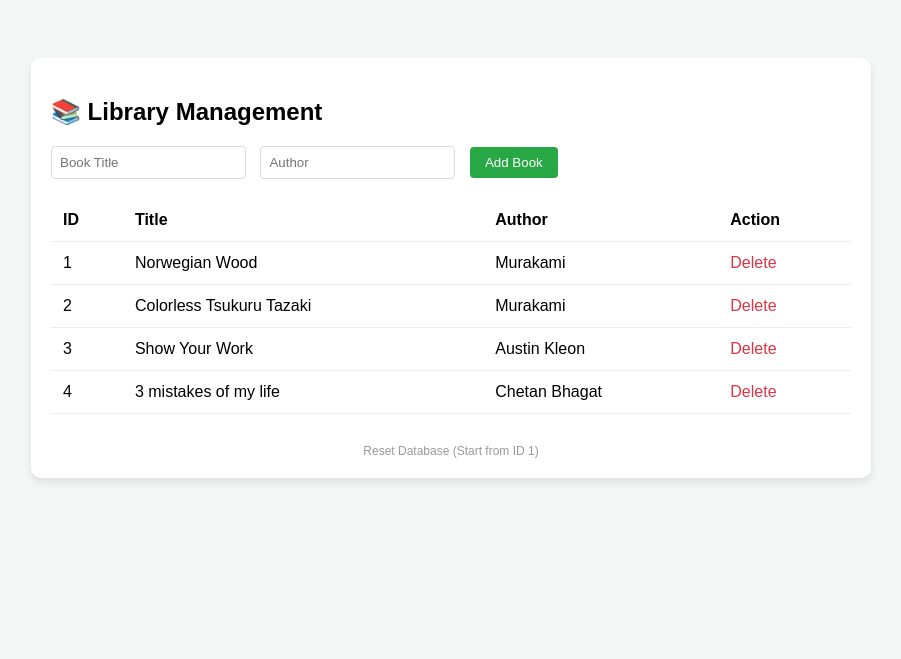
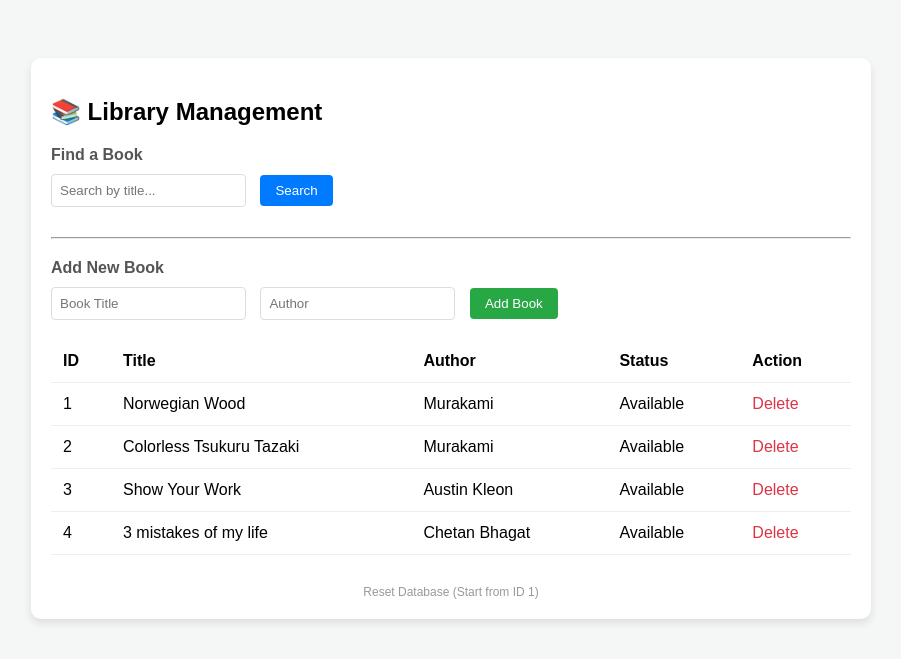
Before and after one commit to ranvirw18/LibraryProject, a Flask app: page / in a window 1280 px wide. Shown: the top 659 px of the page, without its empty margins (189-1090 px from the left). Run offline with Flask 3, Linux system fonts and the light colour scheme; data comes from the database, SQL or seed files in the repository; both versions use the stored data as it was after the commit.

Commit message:
updated interface for search

```diff
--- a/app.py
+++ b/app.py
@@ -6,8 +6,13 @@ database.connect_db()
 
 @app.route('/')
 def index():
+    # 1. Get the search term from the URL (e.g., /?search=Hobbit)
     query = request.args.get('search')
+
+    # 2. Pass the query to the database function
+    # Note: Ensure your database.get_books function uses "WHERE title LIKE ?"
     books = database.get_books(query)
+
     return render_template('index.html', books=books)
 
 @app.route('/add', methods=['POST'])
--- a/templates/index.html
+++ b/templates/index.html
@@ -7,16 +7,31 @@
         .card { background: white; padding: 20px; border-radius: 10px; box-shadow: 0 4px 8px rgba(0,0,0,0.1); max-width: 800px; margin: auto; }
         input { padding: 8px; margin-right: 10px; border: 1px solid #ddd; border-radius: 4px; }
         button { padding: 8px 15px; background: #28a745; color: white; border: none; cursor: pointer; border-radius: 4px; }
+        .btn-search { background: #007bff; }
+        .btn-clear { background: #6c757d; text-decoration: none; font-size: 13px; padding: 8px 12px; border-radius: 4px; color: white; }
         table { width: 100%; margin-top: 20px; border-collapse: collapse; }
         th, td { padding: 12px; border-bottom: 1px solid #eee; text-align: left; }
         .del-link { color: #dc3545; text-decoration: none; }
         .reset-link { display: block; margin-top: 30px; text-align: center; color: #999; text-decoration: none; font-size: 12px; }
+        .section-header { margin-top: 20px; margin-bottom: 10px; font-weight: bold; color: #555; }
     </style>
 </head>
 <body>
     <div class="card">
         <h2>📚 Library Management</h2>
 
+        <div class="section-header">Find a Book</div>
+        <form action="/" method="GET" style="margin-bottom: 30px;">
+            <input type="text" name="search" placeholder="Search by title..." value="{{ request.args.get('search', '') }}">
+            <button type="submit" class="btn-search">Search</button>
+            {% if request.args.get('search') %}
+                <a href="/" class="btn-clear">Clear Search</a>
+            {% endif %}
+        </form>
+
+        <hr>
+
+        <div class="section-header">Add New Book</div>
         <form action="/add" method="POST">
             <input type="text" name="title" placeholder="Book Title" required>
             <input type="text" name="author" placeholder="Author" required>
@@ -24,17 +39,24 @@
         </form>
 
     <table>
-            <tr><th>ID</th><th>Title</th><th>Author</th><th>Action</th></tr>
+    <tr>
+        <th>ID</th>
+        <th>Title</th>
+        <th>Author</th>
+        <th>Status</th> <th>Action</th>
+    </tr>
     {% for book in books %}
     <tr>
-                <td>{{ book[0] }}</td>
-                <td>{{ book[1] }}</td>
-                <td>{{ book[2] }}</td>
-                <td><a href="/delete/{{ book[0] }}" class="del-link">Delete</a></td>
+        <td>{{ book[0] }}</td> <td>{{ book[1] }}</td> <td>{{ book[2] }}</td> <td>{{ book[3] }}</td> <td>
+            <a href="/delete/{{ book[0] }}" class="del-link" onclick="return confirm('Delete this book?')">Delete</a>
+        </td>
+    </tr>
+    {% else %}
+    <tr>
+        <td colspan="5" style="text-align: center; color: #999;">No books found.</td>
     </tr>
     {% endfor %}
 </table>
-
         <a href="/reset" class="reset-link" onclick="return confirm('Clear all data and reset IDs to 1?')">Reset Database (Start from ID 1)</a>
     </div>
 </body>
```
Also changed, not shown: library.db. Lines whose indentation alone changed are shown as unchanged.
